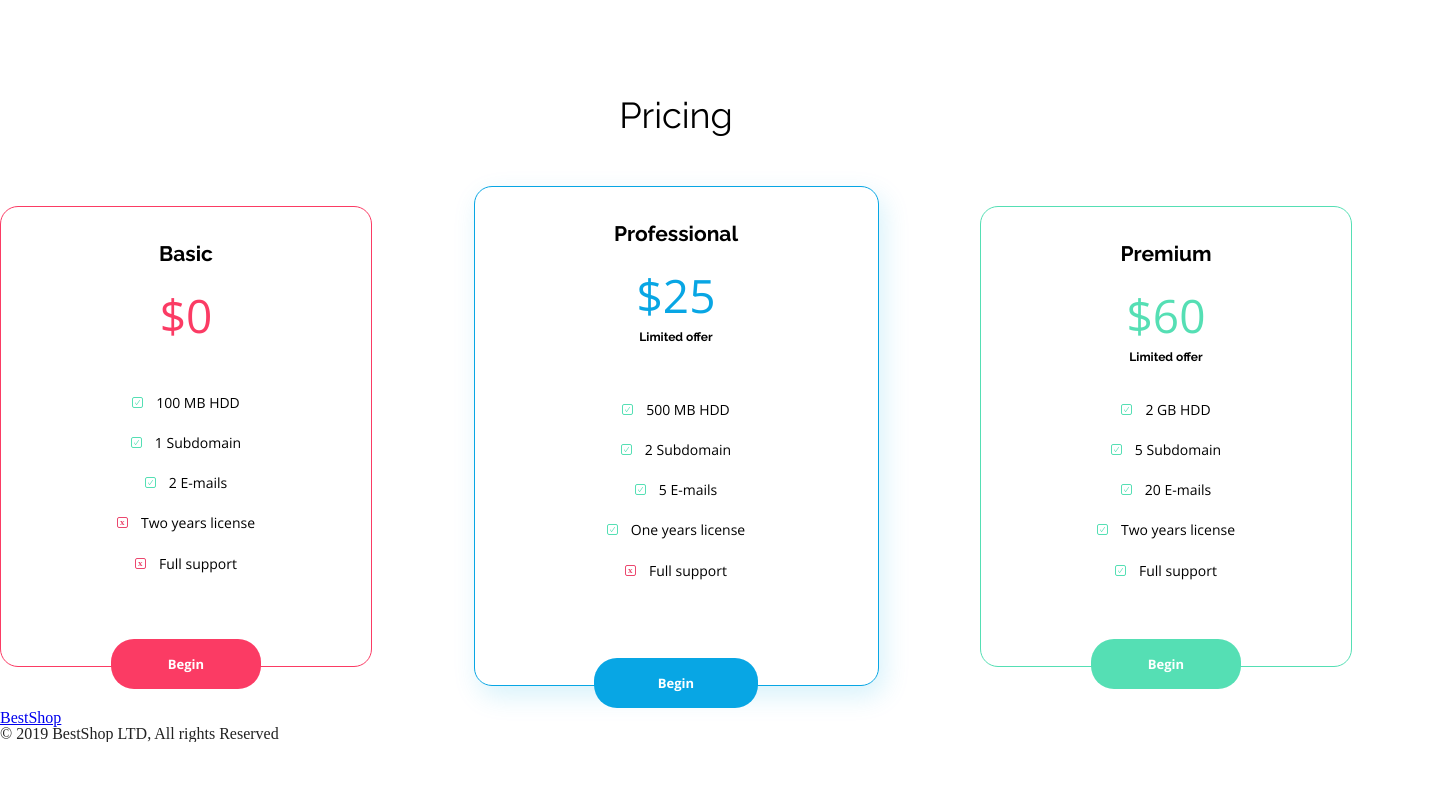
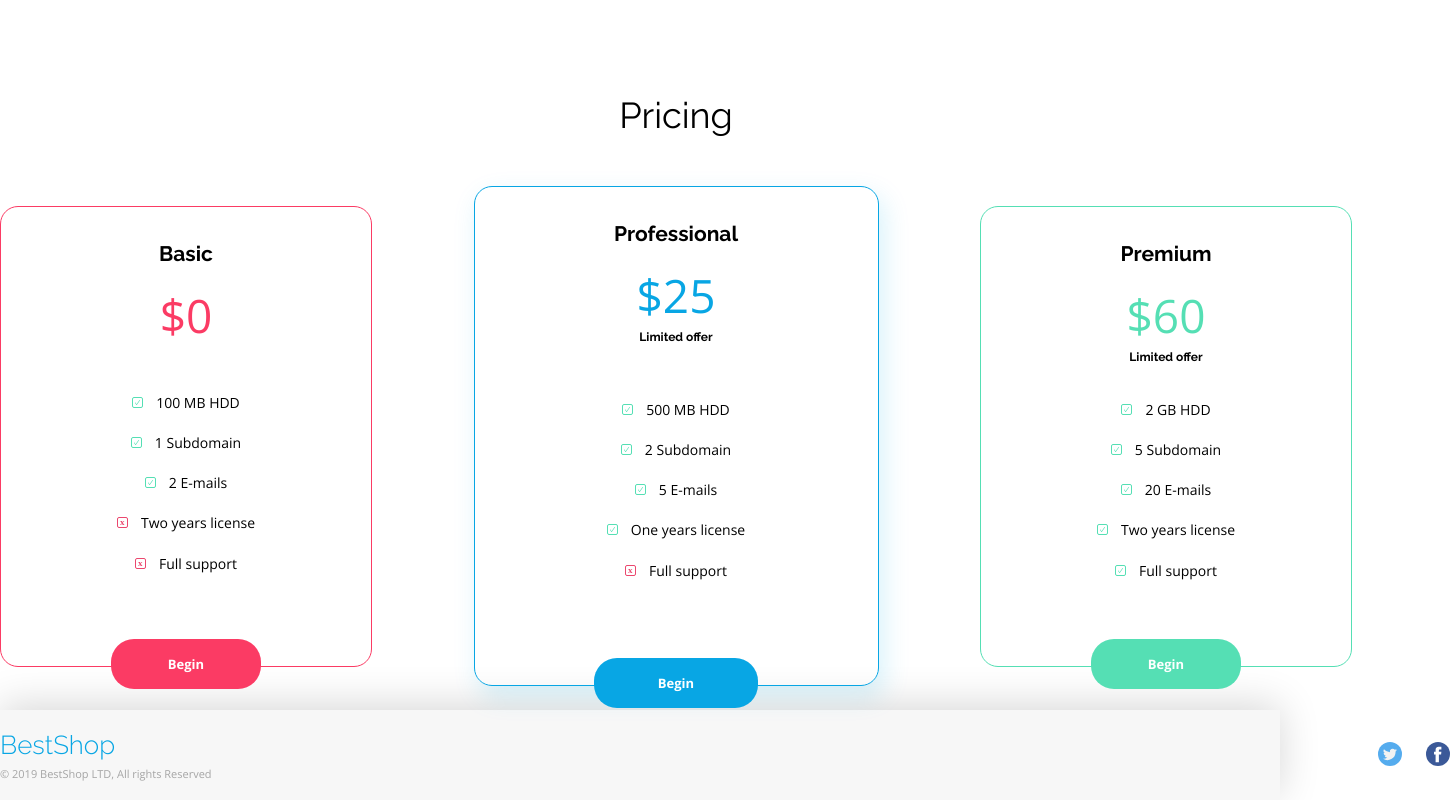
Before and after one commit to lukasdebski/Project-2---BestShop, a plain HTML site: page index.html in a window 1280 px wide. Shown: the part 2841-3641 px from the top of the page, 1450 px wide, since content can reach past the window. Before the commit the page ends 3583 px from the top, so only its background shows below. Drawn offline with nearby package versions, Linux system fonts and the light colour scheme.

Commit message:
add styles for footer

```diff
--- a/css/style.css
+++ b/css/style.css
@@ -493,3 +493,54 @@ body {
 .premium__btn--color {
     background-color: var(--color-green);
 }
+
+/* SECTION FORM */
+
+
+/* FOOTER */
+
+.container__footer {
+    width: 1450px;
+    margin: 0 auto;
+}
+
+.footer {
+    height: 90px;
+    background: var(--color-light-grey);
+    box-shadow: 0px -5px 40px #00000029;
+}
+
+.footer__container {
+    display: flex;
+    justify-content: space-between;
+    align-items: center;
+    height: 90px;
+}
+
+.footer__logo {
+    font: normal normal 300 26px Raleway;
+    color: var(--color-primary);
+    text-decoration: none;
+}
+
+.footer__rights {
+    margin-top: 6px;
+    font: normal normal normal 11px/15px Open Sans;
+    color: var(--color-grey);
+}
+
+.icon__twitter {
+    margin-right: 20px;
+}
+
+.icon__twitter::after, .icon__facebook::after {
+    content: "";
+    background-image: url(/assets/Twitter.svg);
+    width: 24px;
+    height: 24px;
+    display: inline-block;
+}
+
+.icon__facebook::after {
+    background-image: url(/assets/Facebook.svg);
+}
```
